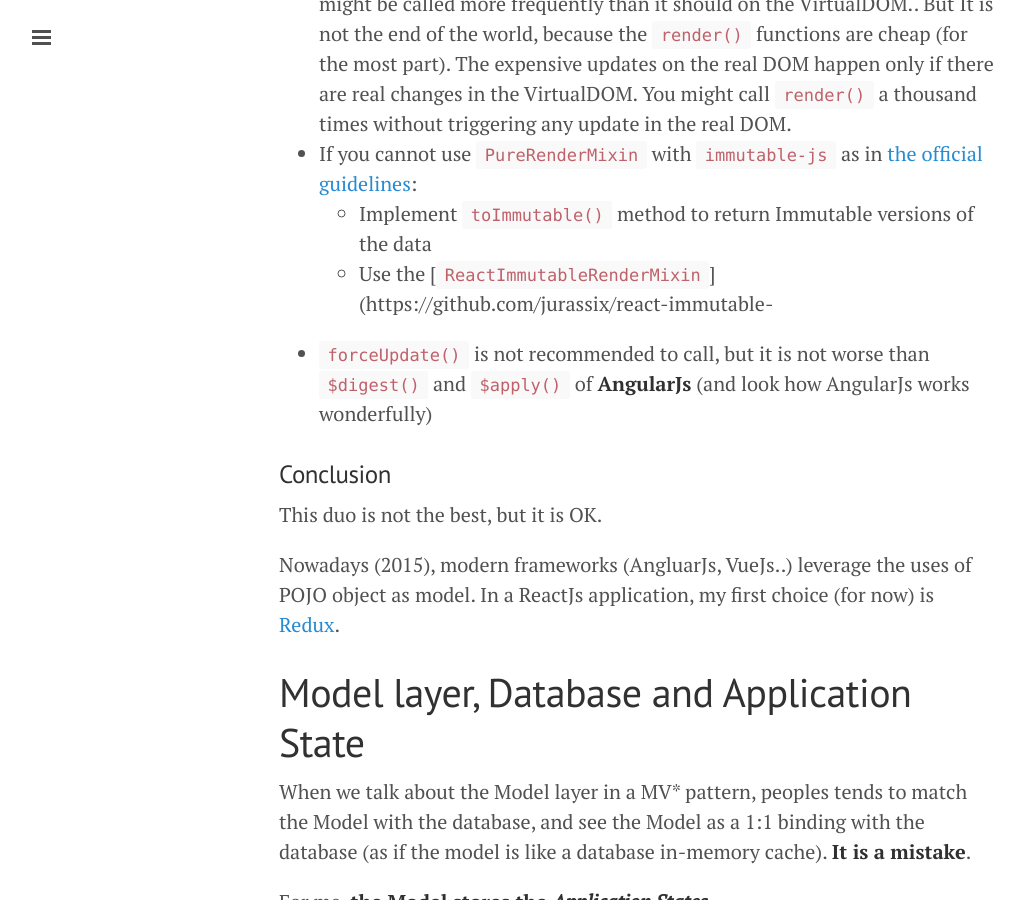
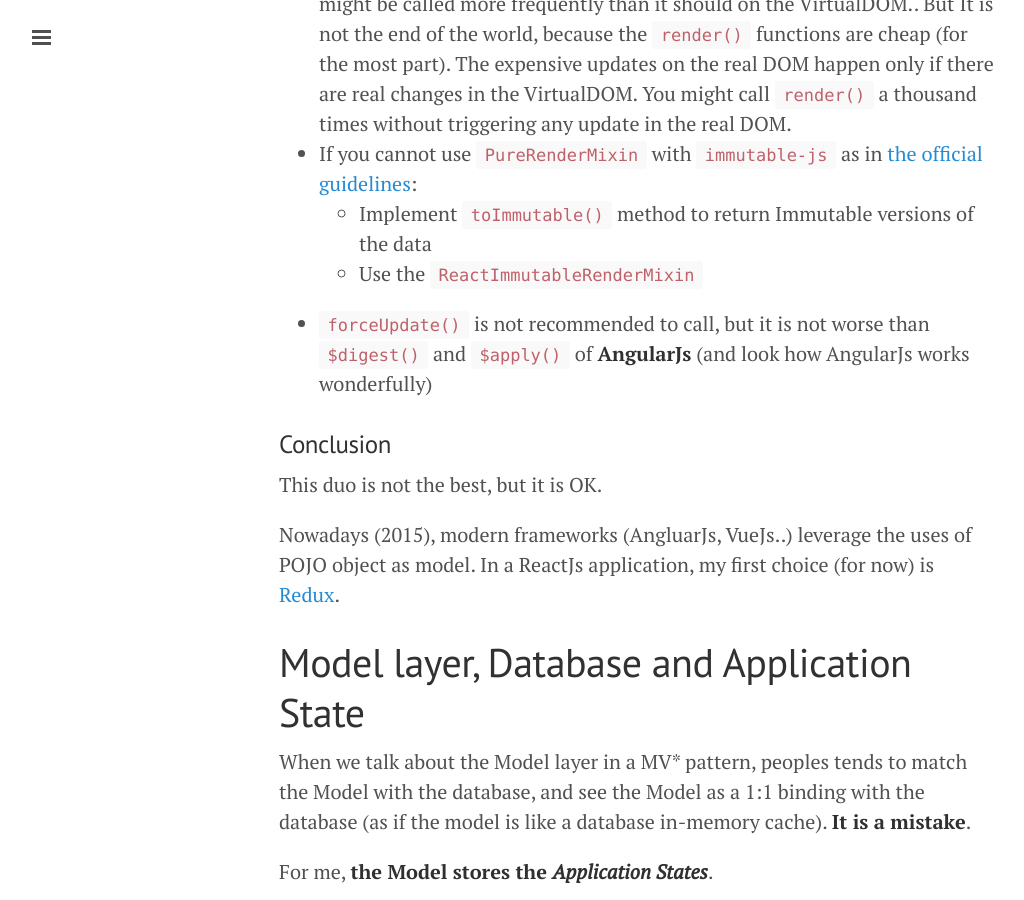
Before and after one commit to duongphuhiep/duongphuhiep.github.io, a Jekyll site: the page built from _posts/2016-01-05-backbone-model-and-reactjs.markdown, in a window 1280 px wide and 900 px high, scrolled down 1607 px. Shown: the whole window, without its empty margins (1-1025 px from the left). Built offline with Jekyll 4.4.1, drawn with Linux system fonts in a browser that asks for light colours; some of the changed lines change nothing that is shown.

Commit message:
Post update: Backbone Model and ReactJs

```diff
--- a/_posts/2016-01-05-backbone-model-and-reactjs.markdown
+++ b/_posts/2016-01-05-backbone-model-and-reactjs.markdown
@@ -38,7 +38,7 @@
  * Evens the rendering is not optimized to the best. The `render()` functions might be called more frequently than it should on the VirtualDOM.. But It is not the end of the world, because the `render()` functions are cheap (for the most part). The expensive updates on the real DOM happen only if there are real changes in the VirtualDOM. You might call `render()` a thousand times without triggering any update in the real DOM.
  * If you cannot use  [`PureRenderMixin`](https://facebook.github.io/react/docs/pure-render-mixin.html) with [`immutable-js`](https://facebook.github.io/immutable-js/) as in [the official guidelines](https://facebook.github.io/react/docs/advanced-performance.html):
    * Implement `toImmutable()` method to return Immutable versions of the data
-   * Use the [`ReactImmutableRenderMixin`](https://github.com/jurassix/react-immutable-
+   * Use the [`ReactImmutableRenderMixin`](https://github.com/jurassix/react-immutable-render-mixin)
  * `forceUpdate()` is not recommended to call, but it is not worse than `$digest()` and `$apply()` of **AngularJs** (and look how AngularJs works wonderfully)
 
 ### Conclusion
```
